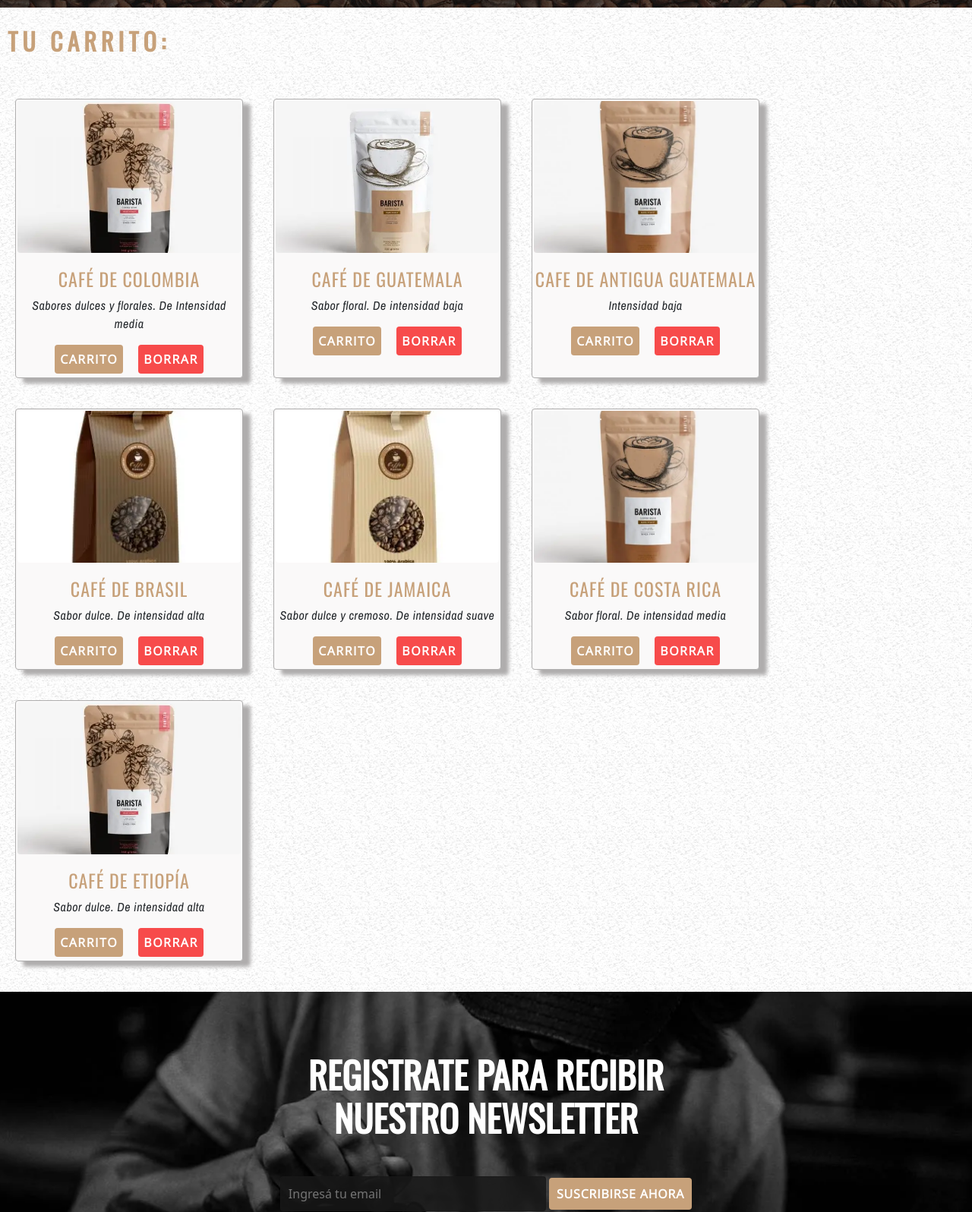
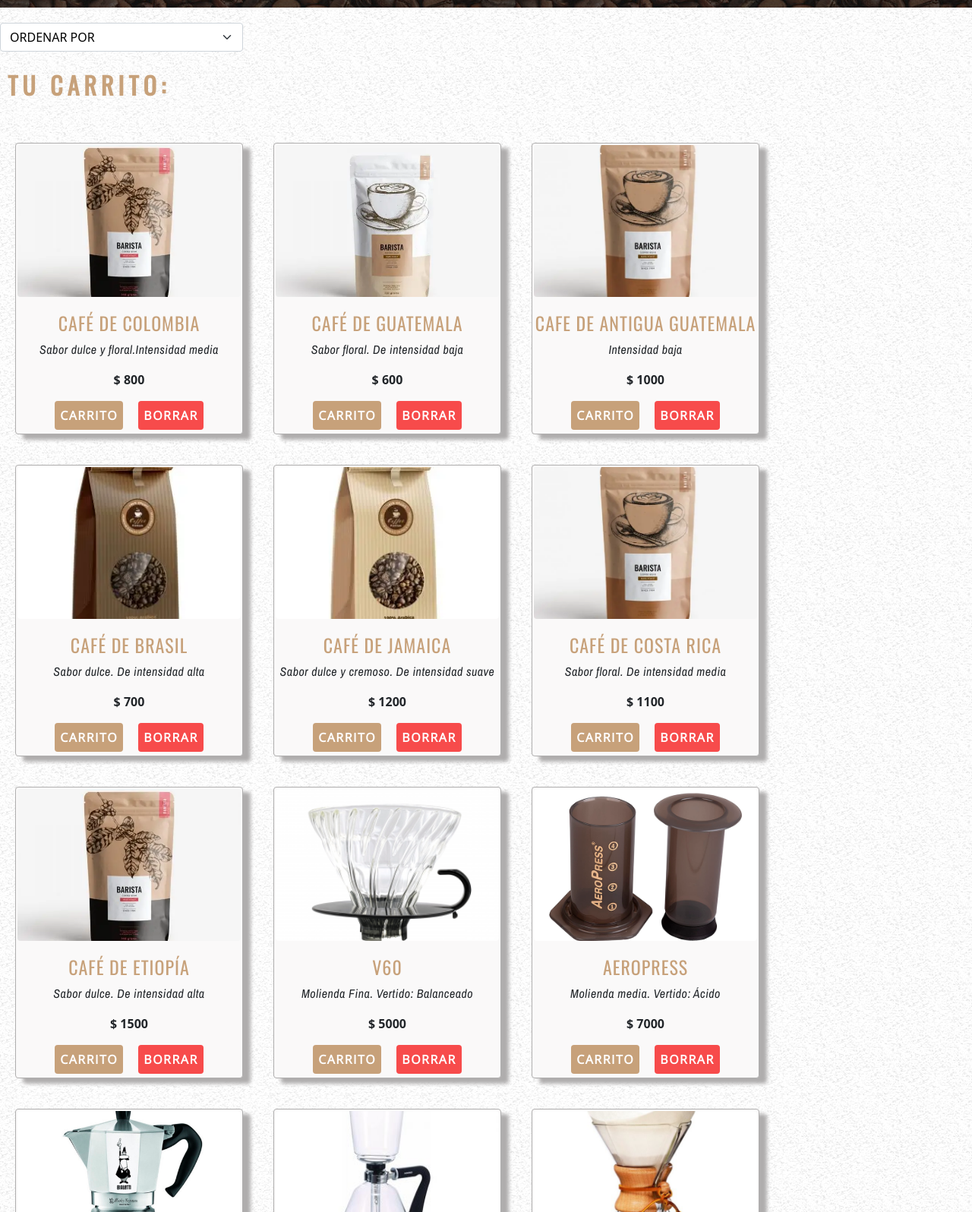
Before and after one commit to estanislaoalfonso/MalvonCoffeeRoasters, a website: page carrito.html in a window 1280 px wide. Shown: the part 124-1720 px from the top of the page at 76% size. Drawn offline with nearby package versions, Linux system fonts and the light colour scheme; some packages are replaced by stand-ins of ours; a script that the page names is missing.

Commit message:
upgrade sobre carrito

```diff
--- a/carrito.html
+++ b/carrito.html
@@ -36,6 +36,13 @@
     <div id="tituloCarrito">
         <p>CARRITO DE COMPRAS</p>
     </div>
+    <select id="sortBy" class="form-select" aria-label="Default select example" onchange= "ordenar(), filtrar();">
+        <option selected> ORDENAR POR</option>
+        <option value="menorPrecio">Menor Precio</option>
+        <option value="mayorPrecio">Mayor Precio</option>
+        <option value="metodos">Ver Métodos</option>
+        <option value="cafe">Ver Cafés</option>
+    </select>
     <div id="tablasGeneral">
         <div>
             <p class="tablasTitle">Tu Carrito:</p>
--- a/nuevoJs.js
+++ b/nuevoJs.js
@@ -1,24 +1,24 @@
 //1. Creo mi array de productos
 
 const productos = [//acá creo el array y debajo, vienen los productos incluidos en el mismo.
-{id: 1, tipo: "Café", nombre: "Café de Colombia", descripcion: "Sabores dulces y florales. De Intensidad media", precio: 800, imagen: "Imagenes/productImage2.webp", contador: 1},
+{id: 1, tipo: "Café", nombre: "Café de Colombia", descripcion: "Sabor dulce y floral.Intensidad media", precio: 800, imagen: "Imagenes/productImage2.webp", contador: 1},
 {id: 2, tipo: "Café", nombre: "Café de Guatemala", descripcion: "Sabor floral. De intensidad baja", precio: 600, imagen: "Imagenes/productImage3.webp", contador: 1},
 {id: 3, tipo: "Café", nombre: "Cafe de Antigua Guatemala", descripcion: "Intensidad baja", precio: 1000, imagen: "Imagenes/productImage1.webp", contador: 1},
 {id: 4, tipo: "Café", nombre: "Café de Brasil", descripcion: "Sabor dulce. De intensidad alta", precio: 700, imagen: "Imagenes/productImage5.webp", contador: 1},
 {id: 5, tipo: "Café", nombre: "Café de Jamaica", descripcion: "Sabor dulce y cremoso. De intensidad suave", precio: 1200, imagen: "Imagenes/productImage4.webp", contador: 1},
 {id: 6, tipo: "Café", nombre: "Café de Costa Rica", descripcion: "Sabor floral. De intensidad media", precio: 1100, imagen: "Imagenes/productImage1.webp", contador: 1},
 {id: 7, tipo: "Café", nombre: "Café de Etiopía", descripcion: "Sabor dulce. De intensidad alta", precio: 1500, imagen: "Imagenes/productImage2.webp", contador: 1},
-// {id: 8, tipo: "Método", nombre: "V60", descripcion: "Molienda Fina. Vertido: Balanceado", precio: 5000, imagen: "Imagenes/productImage2.webp", contador: 1},
-// {id: 9, tipo: "Método", nombre: "Aeropress", descripcion: "Molienda media. Vertido: Ácido", precio: 7000, imagen: "Imagenes/productImage2.webp", contador: 1},
-// {id: 10, tipo: "Método", nombre: "Moka", descripcion: "Molienda media. Vertido: Intenso", precio: 8000, imagen: "Imagenes/productImage2.webp", contador: 1},
-// {id: 11, tipo: "Método", nombre: "Syphon", descripcion: "Molienda fina. Vertido: Suave", precio: 15000, imagen: "Imagenes/productImage2.webp", contador: 1},
-// {id: 12, tipo: "Método", nombre: "Aeropress", descripcion: "Molienda media. Vertido: Ácido", precio: 7000, imagen: "Imagenes/productImage2.webp", contador: 1},
-// {id: 13, tipo: "Método", nombre: "Chemex", descripcion: "Molienda fina. Vertido: suave", precio: 11000, imagen: "Imagenes/productImage2.webp", contador: 1},
-// {id: 14, tipo: "Método", nombre: "French Press", descripcion: "Molienda fina. Vertido: Balanceado", precio: 8000, imagen: "Imagenes/productImage2.webp", contador: 1},
+{id: 8, tipo: "Método", nombre: "V60", descripcion: "Molienda Fina. Vertido: Balanceado", precio: 5000, imagen: "Imagenes/V60Carrito.jpg", contador: 1},
+{id: 9, tipo: "Método", nombre: "Aeropress", descripcion: "Molienda media. Vertido: Ácido", precio: 7000, imagen: "Imagenes/AeropressCarrito.png", contador: 1},
+{id: 10, tipo: "Método", nombre: "Moka", descripcion: "Molienda media. Vertido: Intenso", precio: 8000, imagen: "Imagenes/MokaCarrito.jpg", contador: 1},
+{id: 11, tipo: "Método", nombre: "Syphon", descripcion: "Molienda fina. Vertido: Suave", precio: 15000, imagen: "Imagenes/SyphonCarrito.jpg", contador: 1},
+{id: 12, tipo: "Método", nombre: "Chemex", descripcion: "Molienda fina. Vertido: suave", precio: 11000, imagen: "Imagenes/ChemexCarrito.jpg", contador: 1},
+{id: 13, tipo: "Método", nombre: "French Press", descripcion: "Molienda fina. Vertido: Balanceado", precio: 8000, imagen: "Imagenes/FrenchPress.jpg", contador: 1},
 ];
 
-//Creo las cards y recorro los objetos con un for of para crearlas:
+//Creo la funcion para crear cards y recorro los objetos con un for of para crearlas:
 
+const renderizarCards = () => {
     for (const producto of productos) {
         let imagen = document.createElement("img");
         imagen.setAttribute ("src", producto.imagen);
@@ -30,6 +30,10 @@ for (const producto of productos) {
         let cardsDescription = document.createElement("p");
         cardsDescription.setAttribute ("class", "cardsDescription");
         cardsDescription.innerHTML = `${producto.descripcion}`;
+
+        let cardsPrecio = document.createElement ("p");
+        cardsPrecio.setAttribute ("class", "cardsPrecio");
+        cardsPrecio.innerHTML = `$ ${producto.precio}`;
 
         let cardsButtonSection = document.createElement("div");
         cardsButtonSection.setAttribute ("class", "buttonDivs")
@@ -50,15 +54,18 @@ for (const producto of productos) {
         cards.prepend(imagen);
         cards.appendChild(cardsTitle);
         cards.appendChild(cardsDescription);
+        cards.appendChild(cardsPrecio);
         cards.appendChild(cardsButtonSection);
 
         cardsGeneral.appendChild(cards);
 
     }
+}
+renderizarCards ();
+
 
 let sumaProductos = 0
 let contadorDeProductos = 0
-
 
 //Creo la tabla de productos. 1.44
 let tablaCompras = document.createElement("tabla");
@@ -77,9 +84,10 @@ const alertar = () => { //Animación de la librería de JQuery
       })
 }
 
-/*Recorro todos los productos para asignar la funcion "buttonClick" a cada boton y que funcine para ese producto en particular.
+/*Recorro todos los productos para asignar la funcion "accionarBoton" a cada boton y que funcione para ese producto en particular.
 Agrego todas las funciones que se van a poder hacer con el boton.*/
 
+const accionarBoton = () => {
     let buttonClick = document.getElementsByClassName ("cardsButton");
     for (let i = 0; i< buttonClick.length; i++) {
         //Agrego el evento que va a corresponder a cada boton.
@@ -137,5 +145,36 @@ for (let i = 0; i< buttonClick.length; i++) {
         buttonClick[i].addEventListener ("click", alertar);
 
     };
+}
 
-let buttonClickDelete = document.getElementsByClassName("cardsButtonDelete");
+accionarBoton ();
+
+
+//Función para ordenar los productos.
+const ordenar = () => {
+    let seleccionado = $("#sortBy").val(); //llamo al boton select.
+    if (seleccionado == "menorPrecio") { //condicion para que ordene de menor a mayor
+        productos.sort (function (a,b) {
+            return a.precio - b.precio;
+        });
+    } else if (seleccionado == "mayorPrecio") { //condición para que ordene de mayor a menor
+        productos.sort (function (a,b) {
+            return b.precio - a.precio;
+        });
+    }
+
+    $ (".cards").remove(); //Para que no me duplique el renderizado sino que solo se mantenga uno. Elimina el 1ro y genera uno nuevo.
+    renderizarCards (); //renderizo las cards con la función para renderizar.
+    accionarBoton ();
+}
+
+const filtrar = () => {
+    let seleccionFiltro = $("#sortBy").val();
+    if (seleccionFiltro == "metodos") {
+        let metodosFiltrados = productos.filter (productos => productos.tipo === "Método");
+        console.log (metodosFiltrados);
+    } else if (seleccionFiltro == "cafe") {
+        let cafeFiltrados = productos.filter (productos => productos.tipo === "Café");
+        console.log (cafeFiltrados);
+    }
+}
--- a/scss/views/_carrito.scss
+++ b/scss/views/_carrito.scss
@@ -3,27 +3,11 @@ body {
     background-repeat: repeat;
 }
 
-#tablasGeneral {
-        align-content: center;
-        width: max-content;
-        display: flex;
-        align-items: center;
-        flex-direction: column;
-        justify-content: center;
-        margin-left: 10px;
-
-        .tablasTitle {
-        color: $colorDefault;
-        align-items: center;
-        font-family: $fontTitlesStandard;
-        font-size: 2rem;
-        font-weight: bold;
-        letter-spacing: 6px;
-        text-transform: uppercase;
-        margin-top: 20px;;
-        }
+#sortBy {
+    margin-top: 20px;
+    max-width: 20rem;
+    color: black;
 }
-
 
 #tituloCarrito {
     background-image: url(../Imagenes/coffeeBeans.jpg);
@@ -40,6 +24,28 @@ body {
     font-weight: bold;
 
 }
+
+#tablasGeneral {
+    align-content: center;
+    width: max-content;
+    display: flex;
+    align-items: center;
+    flex-direction: column;
+    justify-content: center;
+    margin-left: 10px;
+
+    .tablasTitle {
+    color: $colorDefault;
+    align-items: center;
+    font-family: $fontTitlesStandard;
+    font-size: 2rem;
+    font-weight: bold;
+    letter-spacing: 6px;
+    text-transform: uppercase;
+    margin-top: 20px;;
+    }
+}
+
 
 #cardsGeneral {
     display: flex;
@@ -77,6 +83,11 @@ body {
             font-size: 1rem;
             letter-spacing: 0.5px;
         }
+
+        .cardsPrecio {
+            font-weight: bold;
+        }
+
         img {
             width: 100%;
             height: 200px;
```
Also changed, not shown: Imagenes/AeropressCarrito.jpg (added), Imagenes/AeropressCarrito.png (added), Imagenes/ChemexCarrito.jpg (added), Imagenes/ChemexCarrito.webp (added), Imagenes/FrenchPress.jpg (added), Imagenes/MokaCarrito.jpg (added), Imagenes/SyphonCarrito.jfif (added), Imagenes/SyphonCarrito.jpg (added), Imagenes/V60Carrito.jpg (added), Imagenes/V60Carrito.webp (added), css/style.css, 1 other file. Lines whose indentation alone changed are shown as unchanged.
